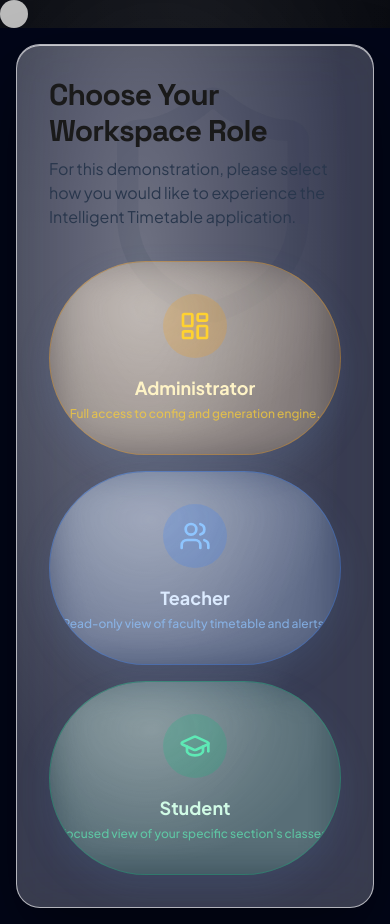
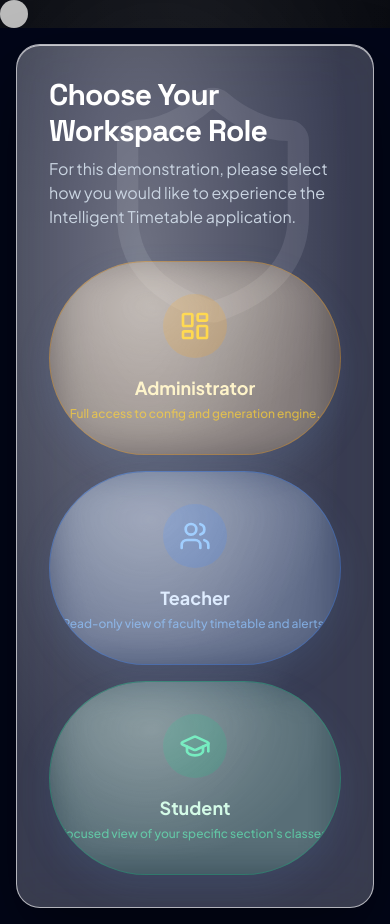
Before and after one commit to potlasrisharan/intelligent-timetable-generator, a Next.js app: page /dashboard in a window 390 px wide. Built offline with nearby package versions, Linux system fonts and the light colour scheme; no server answers; sample sign-in values are in the browser's storage; some icons are missing.

Commit message:
fix(css): remove toxic global !important text color overrides that broke dark mode readability on mobile devices

```diff
--- a/app/globals.css
+++ b/app/globals.css
@@ -317,71 +317,4 @@
     z-index: 0;
   }
 
-  [data-slot="button"] > * {
-    position: relative;
-    z-index: 1;
-  }
-
-  :is(
-    .glass-panel,
-    .glass-panel-strong,
-    .glass-panel-soft,
-    [data-slot="card"],
-    [data-slot="dialog-content"],
-    [data-slot="alert-dialog-content"],
-    [data-slot="sheet-content"],
-    [data-slot="drawer-content"],
-    [data-slot="dropdown-menu-content"],
-    .liquid-surface
-  ) {
-    color: var(--glass-text);
-  }
-
-  :is(
-    .glass-panel,
-    .glass-panel-strong,
-    .glass-panel-soft,
-    [data-slot="card"],
-    [data-slot="dialog-content"],
-    [data-slot="alert-dialog-content"],
-    [data-slot="sheet-content"],
-    [data-slot="drawer-content"],
-    [data-slot="dropdown-menu-content"],
-    .liquid-surface
-  )
-    :is(.text-white, .text-slate-100, .text-slate-200) {
-    color: var(--glass-text-strong) !important;
-  }
-
-  :is(
-    .glass-panel,
-    .glass-panel-strong,
-    .glass-panel-soft,
-    [data-slot="card"],
-    [data-slot="dialog-content"],
-    [data-slot="alert-dialog-content"],
-    [data-slot="sheet-content"],
-    [data-slot="drawer-content"],
-    [data-slot="dropdown-menu-content"],
-    .liquid-surface
-  )
-    :is(.text-slate-300, .text-slate-400) {
-    color: var(--glass-text) !important;
-  }
-
-  :is(
-    .glass-panel,
-    .glass-panel-strong,
-    .glass-panel-soft,
-    [data-slot="card"],
-    [data-slot="dialog-content"],
-    [data-slot="alert-dialog-content"],
-    [data-slot="sheet-content"],
-    [data-slot="drawer-content"],
-    [data-slot="dropdown-menu-content"],
-    .liquid-surface
-  )
-    :is(.text-slate-500, .text-muted-foreground) {
-    color: var(--glass-text-soft) !important;
-  }
 }
```
